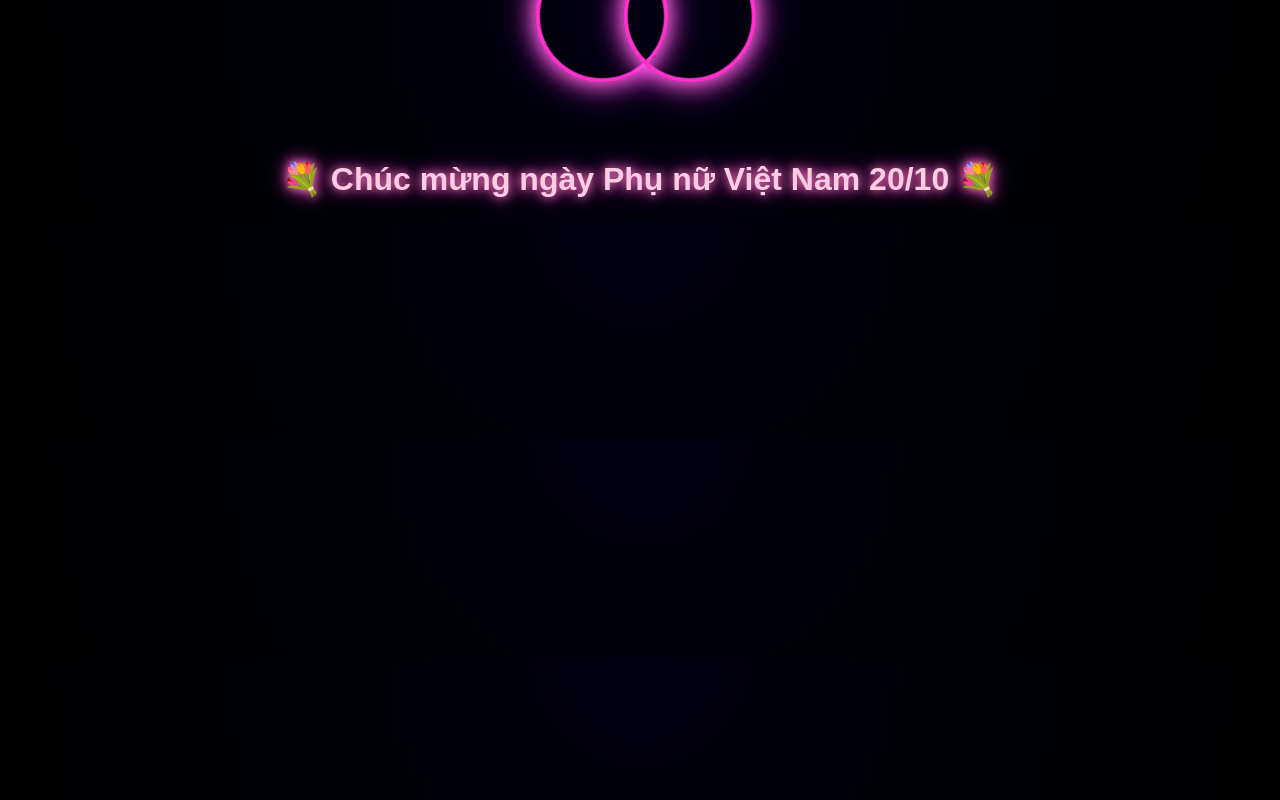
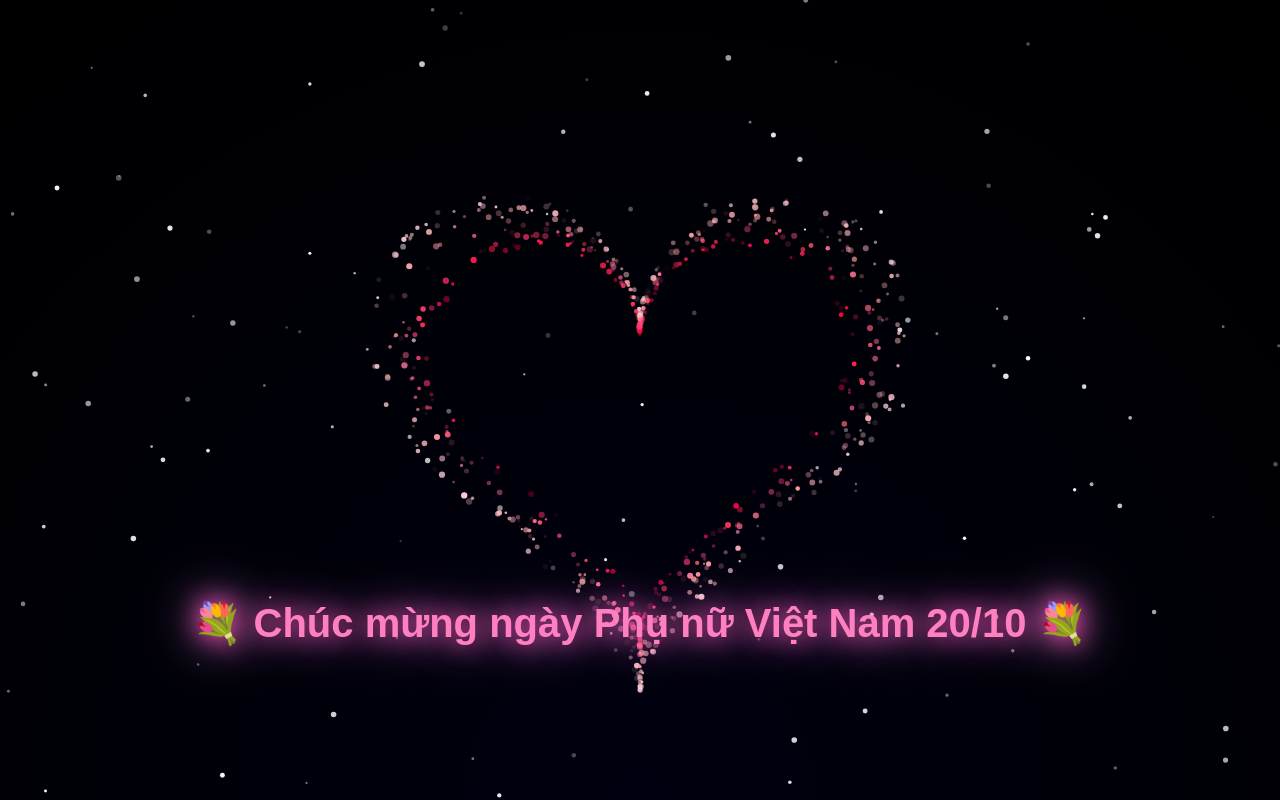
Before and after one commit to duchieu-ss/heart-20-10, a plain HTML site: page index.html in a window 1280 px wide. Drawn offline with Linux system fonts and the light colour scheme.

Commit message:
Update index.html

```diff
--- a/index.html
+++ b/index.html
@@ -2,86 +2,135 @@
 <html lang="vi">
 <head>
 <meta charset="UTF-8">
-<title>💖 Chúc mừng 20/10 💖</title>
+<meta name="viewport" content="width=device-width, initial-scale=1.0">
+<title>💖 Chúc mừng ngày Phụ nữ Việt Nam 20/10 💖</title>
 <style>
-  body {
+  html, body {
     margin: 0;
+    padding: 0;
     overflow: hidden;
-    background: radial-gradient(circle at top, #000010, #000);
-    display: flex;
-    justify-content: center;
-    align-items: center;
-    flex-direction: column;
-    font-family: "Poppins", sans-serif;
+    background: radial-gradient(circle at bottom, #000010, #000);
+    height: 100vh;
+    color: #fff;
+    font-family: 'Poppins', sans-serif;
+    text-align: center;
   }
 
-  /* Sao rơi */
   canvas {
-    position: fixed;
+    position: absolute;
     top: 0;
-    left: 0;
-    z-index: 0;
-  }
-
-  /* Trái tim viền lấp lánh */
-  .heart {
-    position: relative;
-    width: 120px;
-    height: 120px;
-    transform: rotate(-45deg);
-    animation: beat 1.2s infinite ease-in-out;
-  }
-
-  .heart::before,
-  .heart::after {
-    content: "";
-    position: absolute;
-    width: 120px;
-    height: 120px;
-    border-radius: 50%;
-    border: 4px solid #ff33cc;
-    box-shadow: 0 0 15px #ff66cc, 0 0 30px #ff33ff;
-    animation: glow 1.5s infinite alternate;
-  }
-
-  .heart::before {
-    top: -60px;
     left: 0;
   }
 
-  .heart::after {
-    left: 60px;
-    top: 0;
-  }
-
-  @keyframes beat {
-    0%, 100% { transform: rotate(-45deg) scale(1); }
-    50% { transform: rotate(-45deg) scale(1.15); }
+  .text {
+    position: absolute;
+    width: 100%;
+    top: 75%;
+    font-size: 2.5em;
+    font-weight: bold;
+    color: #ff80c0;
+    text-shadow: 0 0 20px #ff66cc, 0 0 40px #ff99ff, 0 0 60px #ff33aa;
+    animation: glow 2s ease-in-out infinite alternate;
   }
 
   @keyframes glow {
-    0% { box-shadow: 0 0 10px #ff66cc, 0 0 20px #ff33ff; }
-    50% { box-shadow: 0 0 25px #ff80e6, 0 0 40px #ff33ff; }
-    100% { box-shadow: 0 0 15px #ff66cc, 0 0 30px #ff33ff; }
-  }
-
-  /* Dòng chữ */
-  h1 {
-    color: #ffcce6;
-    font-size: 2em;
-    text-align: center;
-    z-index: 1;
-    margin-top: 40px;
-    text-shadow: 0 0 10px #ff80bf, 0 0 20px #ff33cc;
+    from { text-shadow: 0 0 10px #ff66cc, 0 0 20px #ff99ff; }
+    to { text-shadow: 0 0 40px #ff33aa, 0 0 80px #ff99ff; }
   }
 </style>
 </head>
 <body>
+<canvas id="canvas"></canvas>
+<div class="text">💐 Chúc mừng ngày Phụ nữ Việt Nam 20/10 💐</div>
 
-  <canvas id="stars"></canvas>
-  <div class="heart"></div>
-  <h1>💐 Chúc mừng ngày Phụ nữ Việt Nam 20/10 💐</h1>
+<script>
+const canvas = document.getElementById("canvas");
+const ctx = canvas.getContext("2d");
+canvas.width = window.innerWidth;
+canvas.height = window.innerHeight;
 
-  <!-- Nhạc piano nhẹ -->
-  <audio autoplay loop>
-    <source src="htt
+// ------------------ SAO RƠI ------------------
+class Star {
+  constructor() { this.reset(); }
+  reset() {
+    this.x = Math.random() * canvas.width;
+    this.y = Math.random() * -canvas.height;
+    this.size = Math.random() * 2 + 1;
+    this.speed = Math.random() * 3 + 1;
+    this.opacity = Math.random() * 0.8 + 0.2;
+  }
+  update() {
+    this.y += this.speed;
+    if (this.y > canvas.height) this.reset();
+  }
+  draw() {
+    ctx.beginPath();
+    ctx.arc(this.x, this.y, this.size, 0, Math.PI * 2);
+    ctx.fillStyle = `rgba(255, 255, 255, ${this.opacity})`;
+    ctx.fill();
+  }
+}
+let stars = Array.from({length: 150}, () => new Star());
+
+// ------------------ TRÁI TIM ------------------
+function heartShape(t) {
+  const x = 16 * Math.pow(Math.sin(t), 3);
+  const y = 13 * Math.cos(t) - 5 * Math.cos(2*t) - 2 * Math.cos(3*t) - Math.cos(4*t);
+  return {x, y};
+}
+
+let particles = [];
+for (let i = 0; i < 700; i++) {
+  let t = Math.random() * Math.PI * 2;
+  let p = heartShape(t);
+  let depth = Math.random();
+  // Giảm tỉ lệ nhân để trái tim nhỏ hơn
+  const scaleFactor = 15; // từ 20 → 15 để nhỏ hơn
+  particles.push({
+    x: canvas.width/2 + p.x * scaleFactor * (0.9 + depth * 0.3),
+    y: canvas.height/2 - p.y * scaleFactor * (0.9 + depth * 0.3),
+    size: Math.random() * 2 + 1.2,
+    alpha: Math.random(),
+    speed: Math.random() * 0.03 + 0.01,
+    color: depth < 0.5
+      ? `hsla(${Math.random()*10 + 340}, 100%, ${50 + depth*50}%,`
+      : `hsla(${Math.random()*10 + 350}, 80%, ${60 + depth*30}%,`
+  });
+}
+
+let beat = 0;
+function animate() {
+  ctx.clearRect(0, 0, canvas.width, canvas.height);
+
+  // sao
+  stars.forEach(s => { s.update(); s.draw(); });
+
+  // trái tim đập
+  beat += 0.08;
+  const scale = 1 + Math.sin(beat) * 0.05;
+
+  // trái tim lấp lánh
+  particles.forEach(p => {
+    const dx = (p.x - canvas.width/2) * scale;
+    const dy = (p.y - canvas.height/2) * scale;
+    const x = canvas.width/2 + dx;
+    const y = canvas.height/2 + dy;
+    p.alpha += p.speed;
+    if (p.alpha > 1 || p.alpha < 0) p.speed = -p.speed;
+    ctx.beginPath();
+    ctx.arc(x, y, p.size, 0, Math.PI * 2);
+    ctx.fillStyle = p.color + `${p.alpha})`;
+    ctx.fill();
+  });
+
+  requestAnimationFrame(animate);
+}
+animate();
+
+window.addEventListener("resize", () => {
+  canvas.width = window.innerWidth;
+  canvas.height = window.innerHeight;
+});
+</script>
+</body>
+</html>
```
